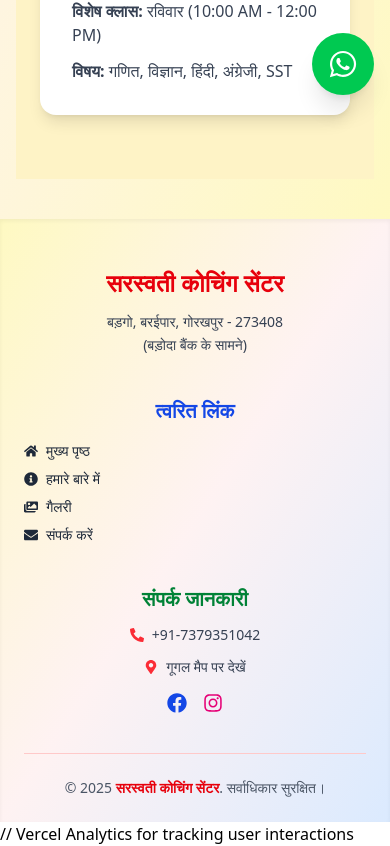
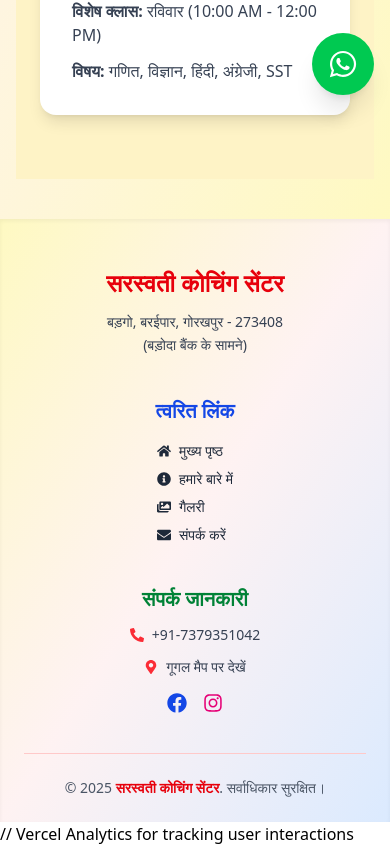
Before and after one commit to anurag24-26/clientsite2, a React (Vite) app: page /contact in a window 390 px wide. Shown: the part 733-1579 px from the top of the page. Built offline with nearby package versions, Linux system fonts and the light colour scheme.

Commit message:
Improve UI of footer section

```diff
--- a/src/components/Footer.jsx
+++ b/src/components/Footer.jsx
@@ -27,7 +27,7 @@ export default function Footer() {
         </div>
 
         {/* Quick Links */}
-        <div>
+        <div className="text-center sm:text-left flex flex-col items-center sm:items-start">
           <h4 className="text-xl font-semibold text-blue-700 mb-4">
             त्वरित लिंक
           </h4>
```
